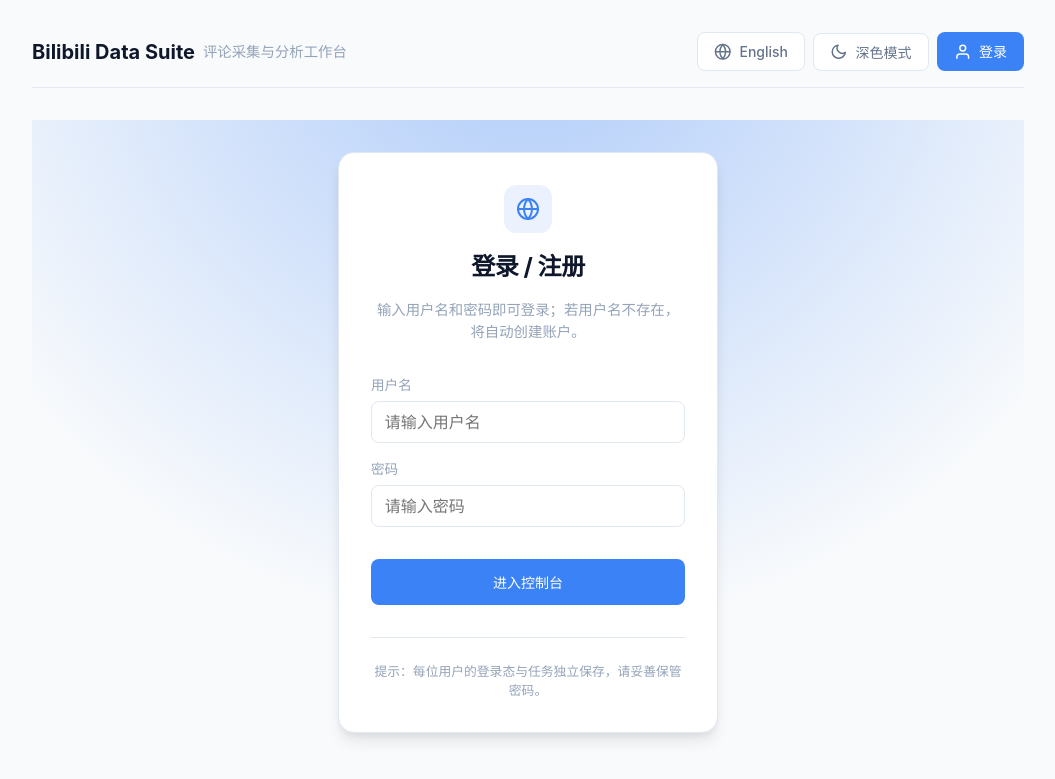
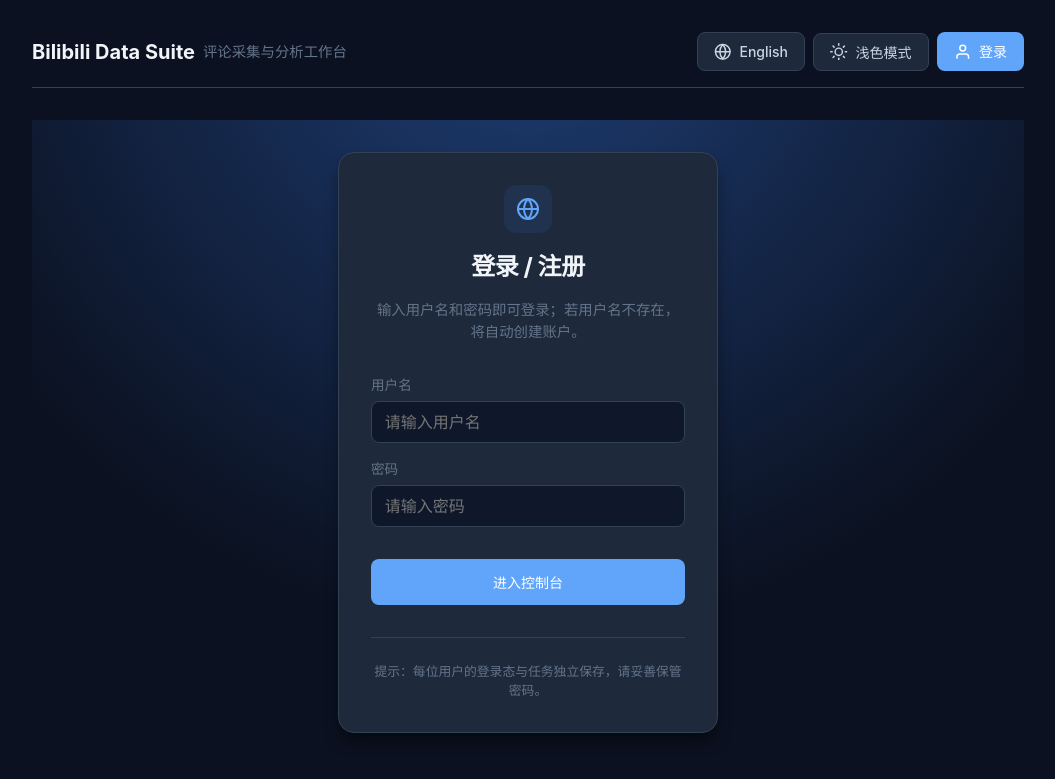
Before and after one commit to sanyuanya/pc, a FastAPI app: page /login in a window 1280 px wide. Shown: the top 779 px of the page, without its empty margins (112-1167 px from the left). Run offline with FastAPI, Linux system fonts and the light colour scheme; parts of the project's set-up code (start-up, migrations or seed data) failed here and were passed over.

Commit message:
feat: theme

```diff
--- a/docker-compose.yml
+++ b/docker-compose.yml
@@ -7,7 +7,7 @@
       - pgdata:/var/lib/postgresql/18/main
     restart: unless-stopped
   comment-exporter:
-    image: hj212223/bilibili:3fe50a5ef4e1f38c8ce4ac9ee2d4f3aee50f33e0
+    image: hj212223/bilibili:aaf55c601f4b59724c55c1f15f7dceb999cd282f
     environment:
       - APP_PG_DSN=postgresql://postgres:change-me@postgres:5432/postgres?sslmode=disable
       - APP_HOST=0.0.0.0
--- a/pc/wordcloud.py
+++ b/pc/wordcloud.py
@@ -117,7 +117,8 @@
         font_path=font,
         width=960,
         height=540,
-        background_color="#050816",
+        background_color=None,
+        mode="RGBA",
         max_words=250,
         prefer_horizontal=0.9,
         min_font_size=12,
--- a/templates/base.html
+++ b/templates/base.html
@@ -154,6 +154,7 @@
 
         // Theme Toggle
         const themeBtn = document.getElementById('theme-toggle');
+        if (themeBtn) {
           const themeIconUse = themeBtn.querySelector('use');
           const themeBtnText = themeBtn.querySelector('.btn-text');
           const TEXT_LIGHT = '{{ _("theme_light") }}';
@@ -161,7 +162,11 @@
 
           function setTheme(mode) {
             root.dataset.theme = mode;
+            try {
               localStorage.setItem('theme', mode);
+            } catch (err) {
+              document.cookie = `theme=${mode};path=/;max-age=31536000`;
+            }
             if (mode === 'dark') {
               themeIconUse.setAttribute('href', '#icon-sun');
               themeBtnText.textContent = TEXT_LIGHT;
@@ -170,12 +175,23 @@
               themeBtnText.textContent = TEXT_DARK;
             }
           }
-        const savedTheme = localStorage.getItem('theme') || 'light';
-        setTheme(savedTheme);
+
+          function readTheme() {
+            const fallback = root.dataset.theme || 'dark';
+            try {
+              return localStorage.getItem('theme') || fallback;
+            } catch (err) {
+              const match = document.cookie.match(/theme=([^;]+)/);
+              return match ? match[1] : fallback;
+            }
+          }
+
+          setTheme(readTheme());
           themeBtn.addEventListener('click', () => {
-          const current = root.dataset.theme;
+            const current = root.dataset.theme === 'dark' ? 'dark' : 'light';
             setTheme(current === 'dark' ? 'light' : 'dark');
           });
+        }
 
         // Mobile Menu Toggle
         const menuBtn = document.getElementById('menu-toggle');
```
Lines whose indentation alone changed are shown as unchanged.
